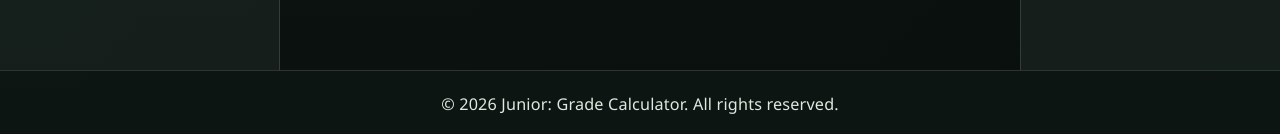
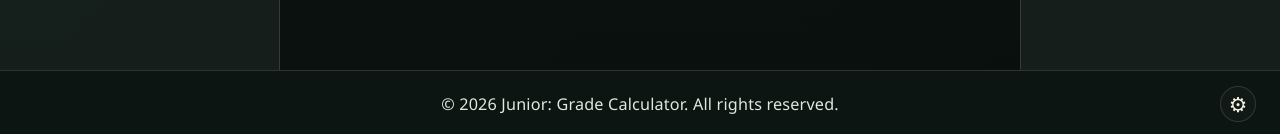
Before and after one commit to JoshuaSubray/Junior, a React (Vite) app: page / in a window 1280 px wide. Shown: the part 663-797 px from the top of the page. Built offline with nearby package versions, Linux system fonts and the light colour scheme.

Commit message:
Fixed weight distribution, added reset save data, and attempted auto-weight distribution system.

```diff
--- a/src/adapters/gradeEntryAdapter.ts
+++ b/src/adapters/gradeEntryAdapter.ts
@@ -29,20 +29,24 @@ export class GradeEntryAdapter {
         const categoryGradeEntry = new GradeEntry(
             category.name,
             null,
-            50, // Category weights set to 50% by default, change to category.totalWeight later
+            category.totalWeight ?? 0,
         );
 
-        const itemGradeEntries = category.items.map((item: Item) => GradeEntryAdapter.adaptItemToGradeEntry(item));
+        const itemGradeEntries = category.items.map((item: Item) => GradeEntryAdapter.adaptItemToGradeEntry(item, category));
         itemGradeEntries.forEach((itemGradeEntry: GradeEntry) => (categoryGradeEntry.addSubEntry(itemGradeEntry)));
 
         return categoryGradeEntry;
     }
 
-    private static adaptItemToGradeEntry(item: Item): GradeEntry {
+    private static adaptItemToGradeEntry(item: Item, category?: Category): GradeEntry {
+        const autoSplitWeight = category && category.totalWeight !== null && category.items.length > 0
+            ? category.totalWeight / category.items.length
+            : 0;
+
         const itemGradeEntry = new GradeEntry(
             item.name,
             item.grade !== null ? item.grade + item.gradeExtra : null,
-            item.weightOverride ?? 0
+            item.weightOverride ?? autoSplitWeight
         )
         return itemGradeEntry;
     }
--- a/src/components/gpa/CategorySection.tsx
+++ b/src/components/gpa/CategorySection.tsx
@@ -14,9 +14,10 @@ export default function CategorySection({ courseId, category }: CategorySectionP
   const [isCollapsed, setIsCollapsed] = useState(false);
 
   // Auto-calculated split weight for items in this category.
-  const itemSplitWeight = category.items.length > 0
-    ? (category.totalWeight / category.items.length).toFixed(2)
-    : 0;
+  const splitWeightValue = category.totalWeight ?? 0;
+  const itemSplitWeight = category.items.length > 0 && splitWeightValue > 0
+    ? (splitWeightValue / category.items.length).toFixed(2)
+    : '0.00';
 
   return (
     <div className="category-section">
@@ -53,26 +54,31 @@ export default function CategorySection({ courseId, category }: CategorySectionP
 
           <div className="category-weight-row">
             <div className="category-split-weight">
-              {category.items.length > 0 ? `${itemSplitWeight}%` : '0%'}
+              {category.items.length > 0 && splitWeightValue > 0 ? `${itemSplitWeight}%` : '0%' }
             </div>
             <div className="category-weight">
               <input
                 type="number"
                 className="category-weight-input"
-                value={category.totalWeight}
+                value={category.totalWeight ?? 0}
                 min="0"
                 max="100"
+                onFocus={(e) => {
+                  if (category.totalWeight === 0 || category.totalWeight === null) {
+                    e.target.select();
+                  }
+                }}
                 onKeyDown={(e) => {
                   if (e.key === '-' || e.key === 'e' || e.key === 'E') {
                     e.preventDefault();
                   }
                 }}
                 onChange={(e) => {
-                  let val = parseFloat(e.target.value);
-                  if (isNaN(val)) val = 0;
-                  if (val > 100) val = 100;
-                  if (val < 0) val = 0;
-                  updateCategory(courseId, category.id, { totalWeight: val });
+                  const raw = e.target.value.trim();
+                  const parsed = raw === '' ? 0 : parseFloat(raw);
+                  const value = Number.isNaN(parsed) ? 0 : parsed;
+                  const clamped = Math.min(100, Math.max(0, value));
+                  updateCategory(courseId, category.id, { totalWeight: clamped });
                 }}
                 placeholder="0"
               />
--- a/src/components/gpa/ClassModal.tsx
+++ b/src/components/gpa/ClassModal.tsx
@@ -13,7 +13,7 @@ interface ClassModalProps {
 export default function ClassModal({ isOpen, onClose, course }: ClassModalProps) {
   const { addCategory } = useGradeContext();
 
-  const totalWeight = course.categories.reduce((acc, cat) => acc + (cat.totalWeight || 0), 0);
+  const totalWeight = course.categories.reduce((acc, cat) => acc + (cat.totalWeight ?? 0), 0);
   const courseGrade = GradeEntryAdapter.getCourseGrade(course);
   const courseLetterGrade = GradeEntryAdapter.getLetterGrade(courseGrade);
   const courseGPA = GradeEntryAdapter.getGPA(courseGrade);
--- a/src/components/gpa/SummaryGPA.tsx
+++ b/src/components/gpa/SummaryGPA.tsx
@@ -7,8 +7,8 @@ function calculateCourseGradeValue(course: Course): number {
   course.categories.forEach((category) => {
     if (category.items.length === 0) return;
 
-    const categoryWeight = category.totalWeight || 0;
-    const autoWeight = categoryWeight / category.items.length;
+    const categoryWeight = category.totalWeight ?? 0;
+    const autoWeight = categoryWeight > 0 ? categoryWeight / category.items.length : 0;
 
     category.items.forEach((item) => {
       if (item.grade === null) return;
--- a/src/components/layout/Footer.tsx
+++ b/src/components/layout/Footer.tsx
@@ -1,7 +1,25 @@
+import { useGradeContext } from '../../contexts/GradeContext';
+
 export default function Footer() {
+  const { resetData } = useGradeContext();
+
   return (
     <footer className="footer" id="footer">
-      {<p>&copy; {new Date().getFullYear()} Junior: Grade Calculator. All rights reserved.</p> }
+      <p>&copy; {new Date().getFullYear()} Junior: Grade Calculator. All rights reserved.</p>
+
+      <button
+        type="button"
+        className="footer-reset-btn"
+        onClick={() => {
+          if (window.confirm('Reset all save data? This will clear your local save.')) {
+            resetData();
+          }
+        }}
+        title="Reset saved data"
+        aria-label="Reset saved data"
+      >
+        <span className="footer-reset-icon" aria-hidden="true">⚙</span>
+      </button>
     </footer>
-  )
+  );
 }
--- a/src/components/layout/Layout.css
+++ b/src/components/layout/Layout.css
@@ -217,7 +217,47 @@
   padding: 20px 24px;
   background: rgba(14, 22, 19, 0.92);
   box-sizing: border-box;
+  display: flex;
+  align-items: center;
+  justify-content: center;
+  position: relative;
+}
+
+.footer p {
+  margin: 0;
   text-align: center;
+  flex: 1;
+}
+
+.footer-reset-btn {
+  position: absolute;
+  right: 24px;
+  display: inline-flex;
+  align-items: center;
+  justify-content: center;
+  width: 36px;
+  height: 36px;
+  border: 1px solid var(--border);
+  border-radius: 999px;
+  background: rgba(255, 255, 255, 0.02);
+  color: var(--text-h);
+  cursor: pointer;
+  transition: transform 0.15s ease, border-color 0.2s ease, background 0.2s ease;
+}
+
+.footer-reset-btn:hover {
+  transform: translateY(-1px);
+  border-color: var(--accent-border);
+  background: rgba(255, 255, 255, 0.04);
+}
+
+.footer-reset-icon {
+  display: inline-block;
+  font-size: 1.15rem;
+  line-height: 1;
+}
+
+.footer p {
   font-size: 0.9rem;
   color: var(--text);
 }
--- a/src/contexts/GradeContext.tsx
+++ b/src/contexts/GradeContext.tsx
@@ -11,7 +11,7 @@ export interface Item {
 export interface Category {
   id: string;
   name: string;
-  totalWeight: number;  // Percentage of the course's final grade this category is worth.
+  totalWeight: number | null;  // Percentage of the course's final grade this category is worth.
   items: Item[];
 }
 
@@ -30,6 +30,7 @@ export interface Semester {
 interface GradeContextType {
   semesters: Semester[];
   activeSemesterId: number | null;
+  resetData: () => void;
   // Semester CRUD.
   addSemester: () => void;
   updateSemester: (id: number, updates: Partial<Semester>) => void;
@@ -128,6 +129,14 @@ export function GradeProvider({ children }: { children: ReactNode }) {
 
   const setActiveSemester = (id: number) => setActiveSemesterId(id);
 
+  const resetData = () => {
+    const freshSemesters = DEFAULT_SEMESTERS;
+    setSemesters(freshSemesters);
+    setActiveSemesterId(freshSemesters[0].id);
+    setNextSemesterId(2);
+    localStorage.removeItem(STORAGE_KEY);
+  };
+
   // Shared helpers for nested updates.
   const modifyActiveSemester = (fn: (courses: Course[]) => Course[]) => {
     setSemesters(prev => prev.map(s =>
@@ -171,7 +180,7 @@ export function GradeProvider({ children }: { children: ReactNode }) {
     const newCat: Category = {
       id: crypto.randomUUID(),
       name: '',
-      totalWeight: 0,
+      totalWeight: null,
       items: [{ id: crypto.randomUUID(), name: '', grade: null, gradeExtra: 0 }],
     };
     modifyCourse(courseId, cats => [...cats, newCat]);
@@ -208,6 +217,7 @@ export function GradeProvider({ children }: { children: ReactNode }) {
       value={{
         semesters,
         activeSemesterId,
+        resetData,
         addSemester,
         updateSemester,
         removeSemester,
```
